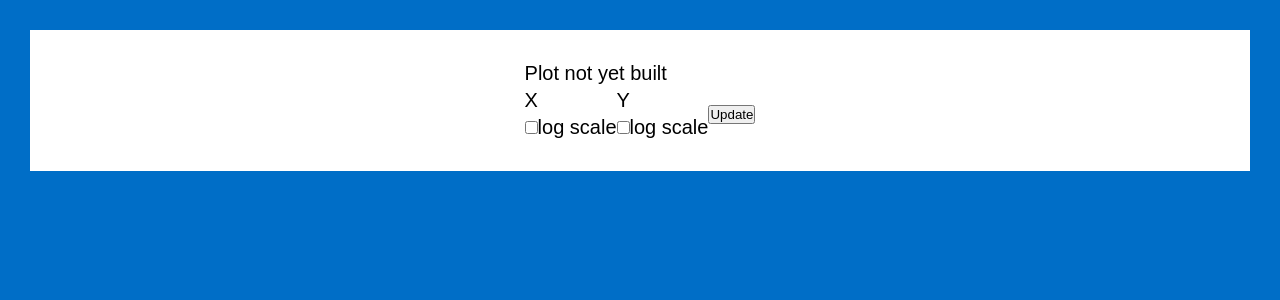
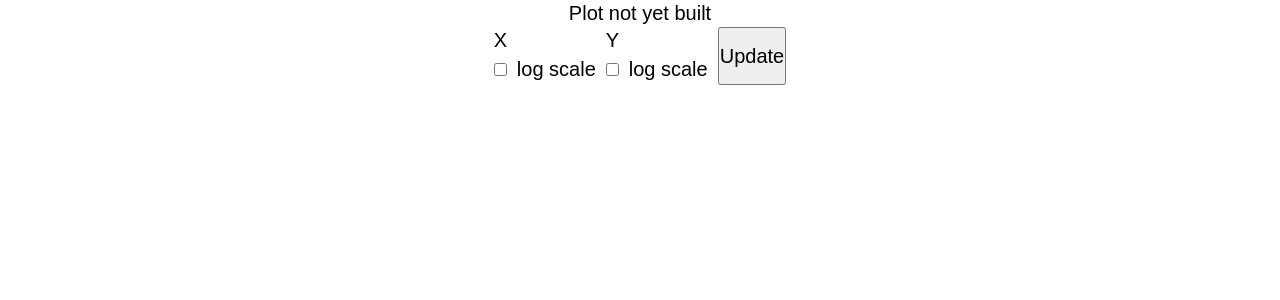
Before and after one commit to dyunis/viz_app, a Flask app: template templates/index.html in a window 1280 px wide. Shown: the top 300 px of the page. Run offline with Flask 2, Linux system fonts and the light colour scheme; the template is opened without the code that fills it, so the values that code supplies are empty.

Commit message:
better styling, TODO: press u to update

```diff
--- a/static/style.css
+++ b/static/style.css
@@ -15,47 +15,55 @@ body {
   font-size: 20px;
   color: #000;
   line-height: 1.35em;
-  background-color: #006ec7;
+  /* background-color: #006ec7; */
+  background-color: #fff;
 }
 
 #page {
-  background-color: #fff;
-  margin: 30px;
-  padding: 30px;
+  margin: 0px 30px 30px;
+  padding: 0px 30px 30px;
   display: flex;
   justify-content: center;
   align-items: center;
   flex-direction: column;
 }
 
+#content {
+  display: flex;
+  flex-direction: column;
+  justify-content: space-around;
+  align-items: center;
+}
+
 form {
   display: flex;
   flex-direction: row;
-  justify-content: space-between;
-  align-items: center;
 }
 
 iframe {
+  margin: 10px;
   min-width: 400px;
   min-height: 400px;
-  border: none;
+  border: 1px solid #eee;
 }
 
-#xs {
-  display: flex;
-  flex-direction: column;
-  justify-content: flex-start;
+button {
+  font-size: 20px;
 }
 
+#xs,
 #ys {
   display: flex;
   flex-direction: column;
-  justify-content: flex-start;
 }
 
 .entry {
   display: flex;
   flex-direction: row;
-  justify-content: space-between;
-  align-items: center;
+  justify-content: flex-start;
 }
+
+input,
+label {
+  margin: 2px 10px 2px 0px;
+}
```
